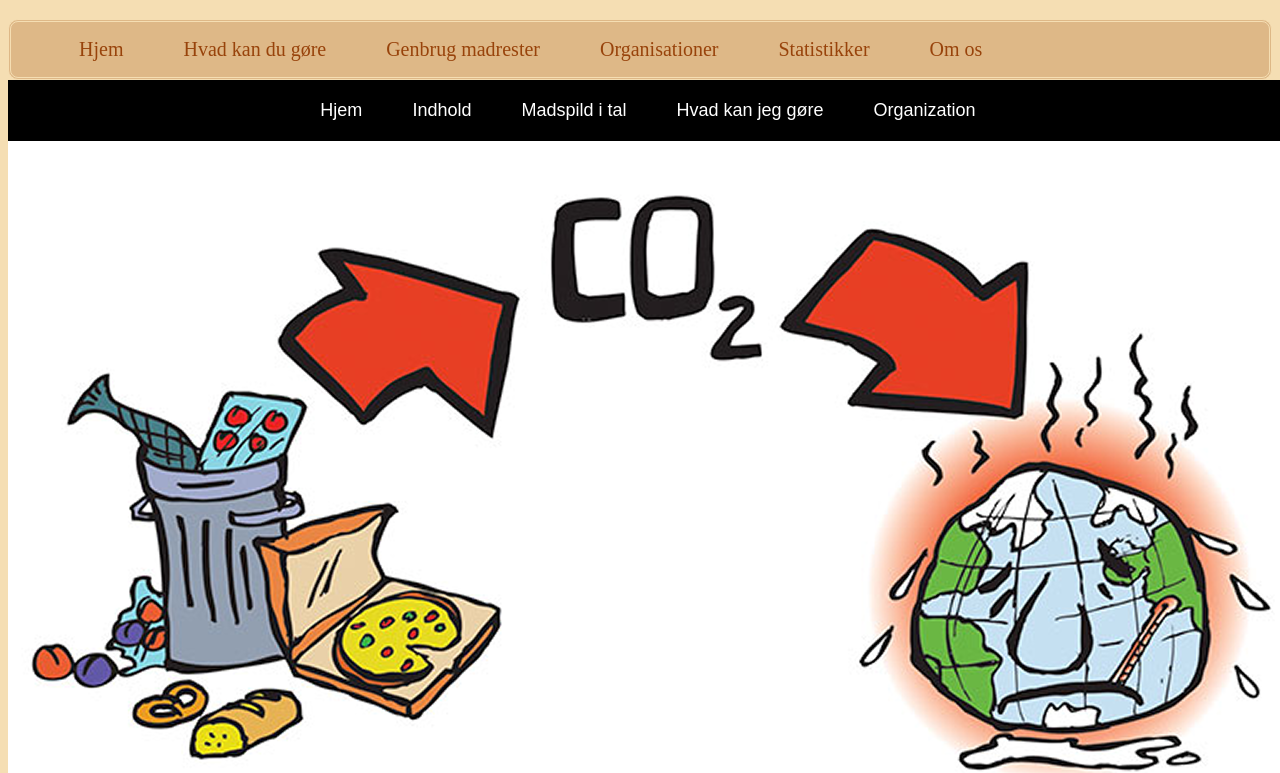
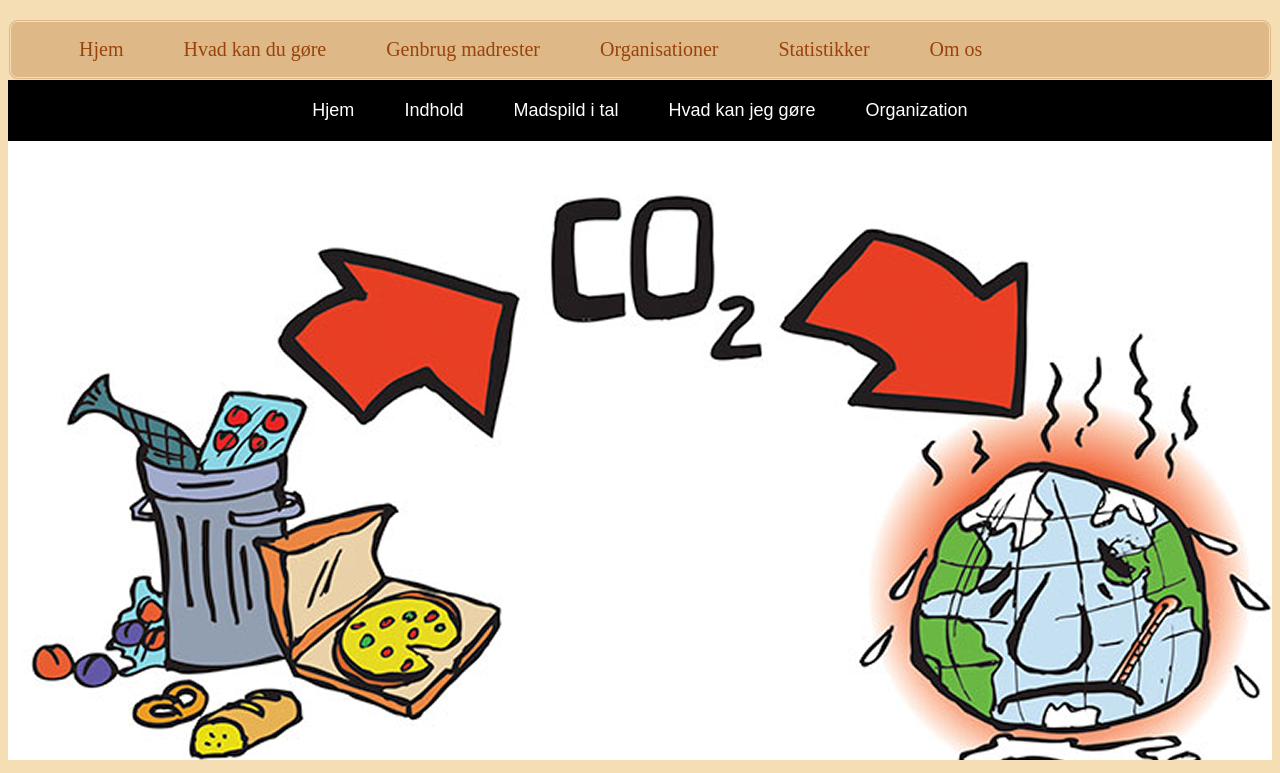
Before and after one commit to SimonGotfred/Projekt1_Gruppe7, a website built with webpack: page html/navigator.html in a window 1280 px wide. Shown: the part 65-838 px from the top of the page. Built offline with nearby package versions, Linux system fonts and the light colour scheme.

Commit message:
refitted iframe

```diff
--- a/css/globalStyle.css
+++ b/css/globalStyle.css
@@ -94,7 +94,7 @@ a:link:hover {
   border-radius: 10px;
 }
 .iFrame{
-  height: 100vh;
-  width: 100vw;
+  height: 85vh;
+  width: 100%;
   border: none;
 }
```
